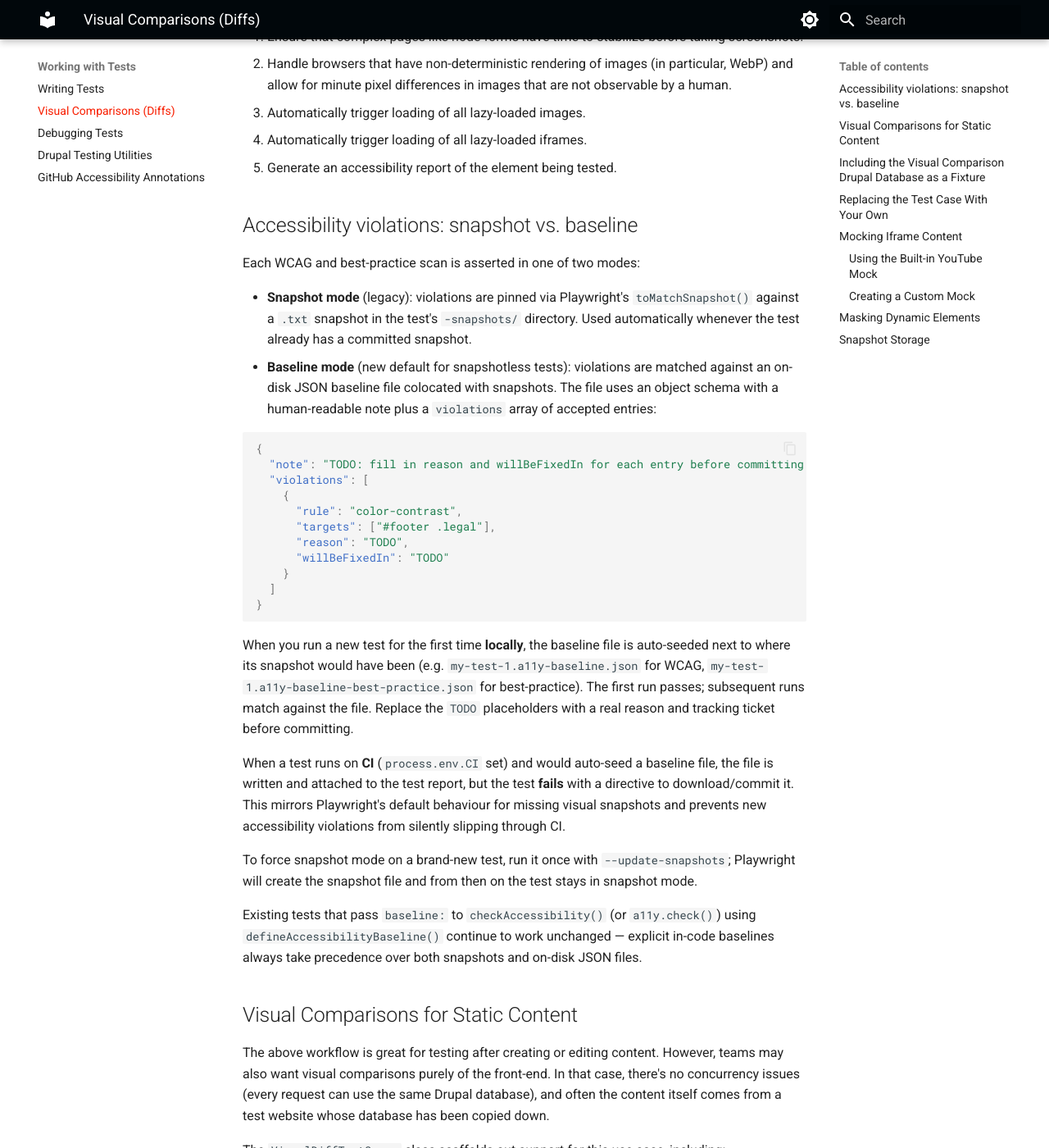
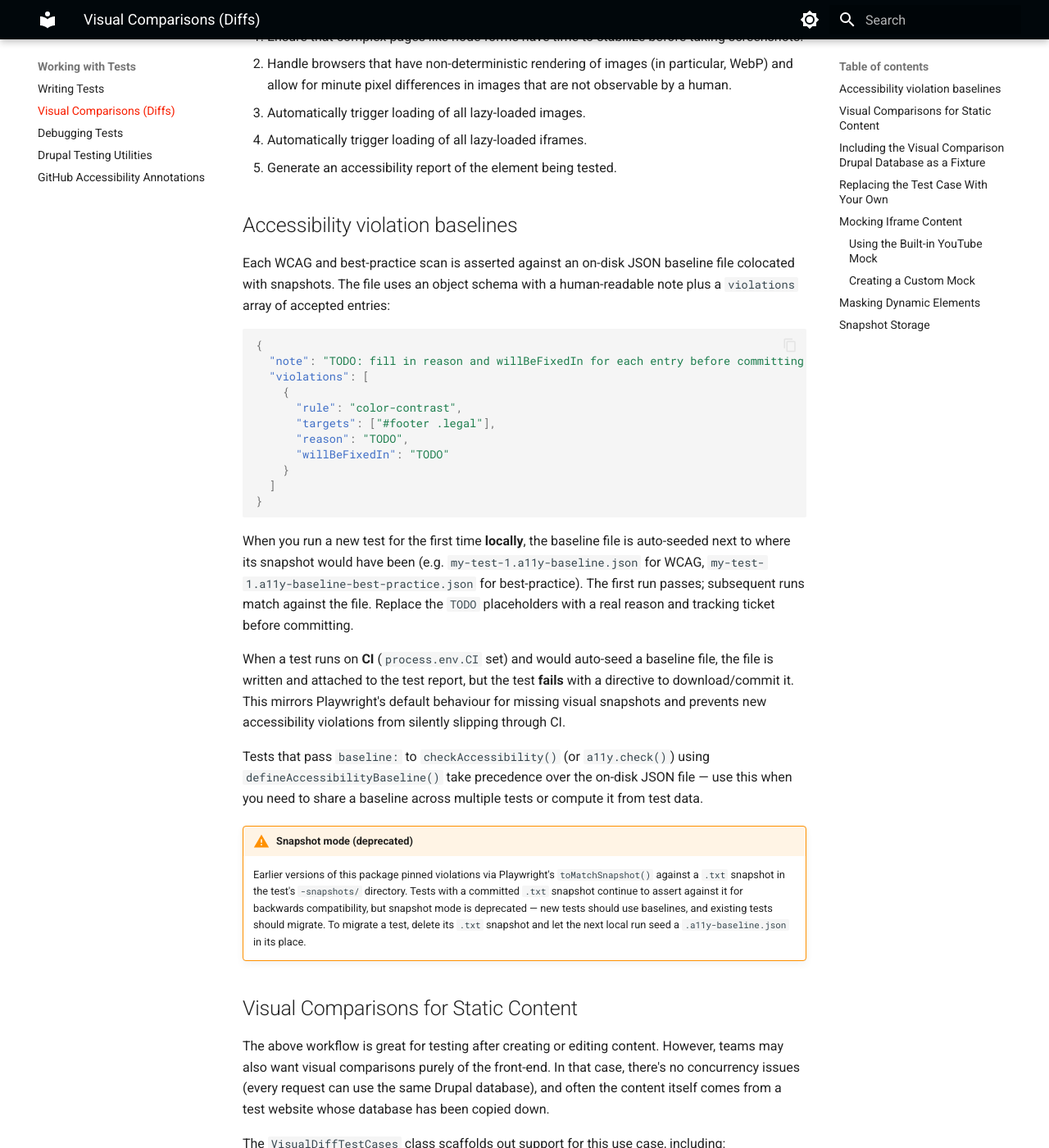
Before and after one commit to Lullabot/playwright-drupal, an MkDocs documentation site: the page built from docs/guides/visual-comparisons.md, in a window 1280 px wide and 1400 px high, scrolled down 423 px. Shown: the whole window at 82% size. Built offline with MkDocs 1.6.1 and Material for MkDocs 9.7.7, drawn with Linux system fonts in a browser that asks for light colours; the version menu is left out.

Commit message:
docs: be stronger about using baseline mode, deprecating snapshot mode

````diff
--- a/docs/guides/visual-comparisons.md
+++ b/docs/guides/visual-comparisons.md
@@ -12,34 +12,32 @@ The `takeAccessibleScreenshot()` method will:
 4. Automatically trigger loading of all lazy-loaded iframes.
 5. Generate an accessibility report of the element being tested.
 
-## Accessibility violations: snapshot vs. baseline
+## Accessibility violation baselines
 
-Each WCAG and best-practice scan is asserted in one of two modes:
+Each WCAG and best-practice scan is asserted against an on-disk JSON baseline file colocated with snapshots. The file uses an object schema with a human-readable note plus a `violations` array of accepted entries:
 
-- **Snapshot mode** (legacy): violations are pinned via Playwright's `toMatchSnapshot()` against a `.txt` snapshot in the test's `-snapshots/` directory. Used automatically whenever the test already has a committed snapshot.
-- **Baseline mode** (new default for snapshotless tests): violations are matched against an on-disk JSON baseline file colocated with snapshots. The file uses an object schema with a human-readable note plus a `violations` array of accepted entries:
+```json
+{
+  "note": "TODO: fill in reason and willBeFixedIn for each entry before committing.",
+  "violations": [
+    {
+      "rule": "color-contrast",
+      "targets": ["#footer .legal"],
+      "reason": "TODO",
+      "willBeFixedIn": "TODO"
+    }
+  ]
+}
+```
 
-  ```json
-  {
-    "note": "TODO: fill in reason and willBeFixedIn for each entry before committing.",
-    "violations": [
-      {
-        "rule": "color-contrast",
-        "targets": ["#footer .legal"],
-        "reason": "TODO",
-        "willBeFixedIn": "TODO"
-      }
-    ]
-  }
-  ```
+When you run a new test for the first time **locally**, the baseline file is auto-seeded next to where its snapshot would have been (e.g. `my-test-1.a11y-baseline.json` for WCAG, `my-test-1.a11y-baseline-best-practice.json` for best-practice). The first run passes; subsequent runs match against the file. Replace the `TODO` placeholders with a real reason and tracking ticket before committing.
 
-  When you run a new test for the first time **locally**, the baseline file is auto-seeded next to where its snapshot would have been (e.g. `my-test-1.a11y-baseline.json` for WCAG, `my-test-1.a11y-baseline-best-practice.json` for best-practice). The first run passes; subsequent runs match against the file. Replace the `TODO` placeholders with a real reason and tracking ticket before committing.
+When a test runs on **CI** (`process.env.CI` set) and would auto-seed a baseline file, the file is written and attached to the test report, but the test **fails** with a directive to download/commit it. This mirrors Playwright's default behaviour for missing visual snapshots and prevents new accessibility violations from silently slipping through CI.
 
-  When a test runs on **CI** (`process.env.CI` set) and would auto-seed a baseline file, the file is written and attached to the test report, but the test **fails** with a directive to download/commit it. This mirrors Playwright's default behaviour for missing visual snapshots and prevents new accessibility violations from silently slipping through CI.
+Tests that pass `baseline:` to `checkAccessibility()` (or `a11y.check()`) using `defineAccessibilityBaseline()` take precedence over the on-disk JSON file — use this when you need to share a baseline across multiple tests or compute it from test data.
 
-To force snapshot mode on a brand-new test, run it once with `--update-snapshots`; Playwright will create the snapshot file and from then on the test stays in snapshot mode.
-
-Existing tests that pass `baseline:` to `checkAccessibility()` (or `a11y.check()`) using `defineAccessibilityBaseline()` continue to work unchanged — explicit in-code baselines always take precedence over both snapshots and on-disk JSON files.
+!!! warning "Snapshot mode (deprecated)"
+    Earlier versions of this package pinned violations via Playwright's `toMatchSnapshot()` against a `.txt` snapshot in the test's `-snapshots/` directory. Tests with a committed `.txt` snapshot continue to assert against it for backwards compatibility, but snapshot mode is deprecated — new tests should use baselines, and existing tests should migrate. To migrate a test, delete its `.txt` snapshot and let the next local run seed a `.a11y-baseline.json` in its place.
 
 ## Visual Comparisons for Static Content
 
````
